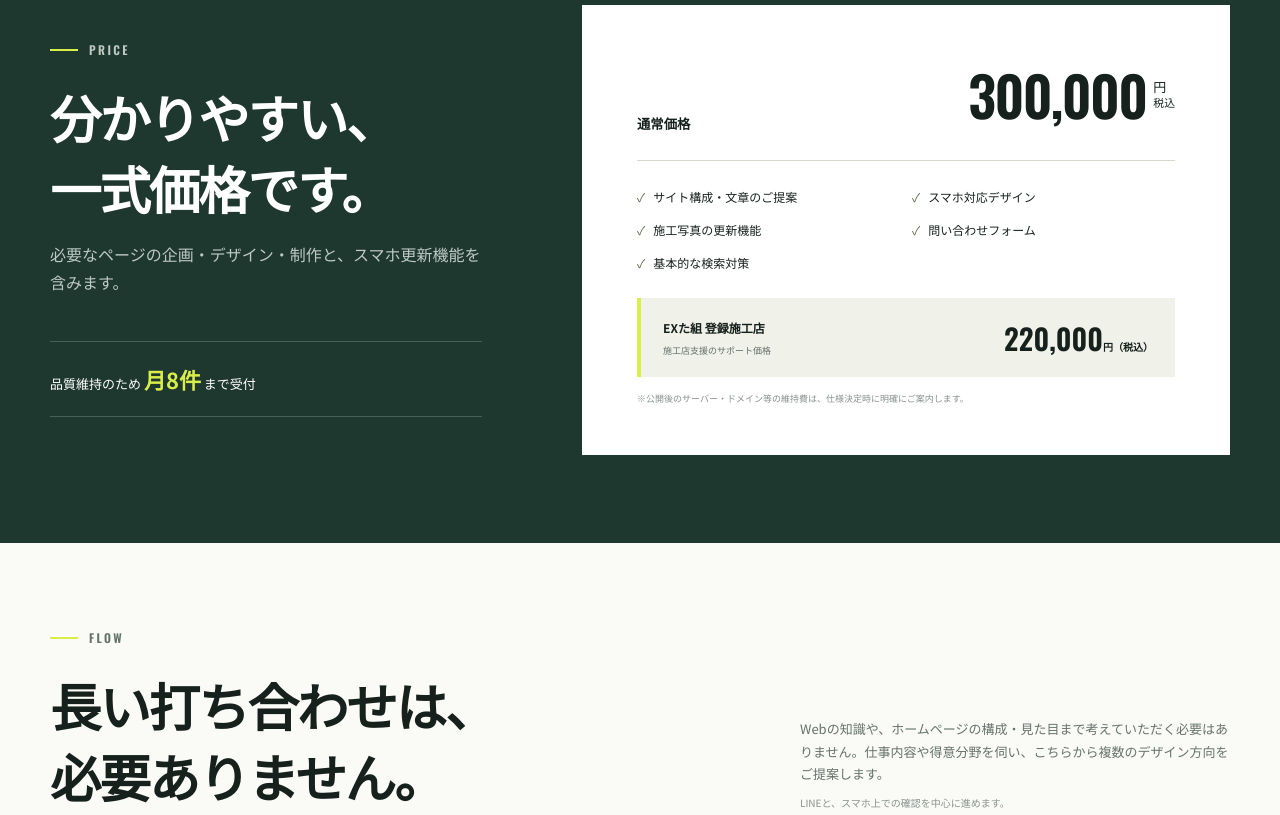
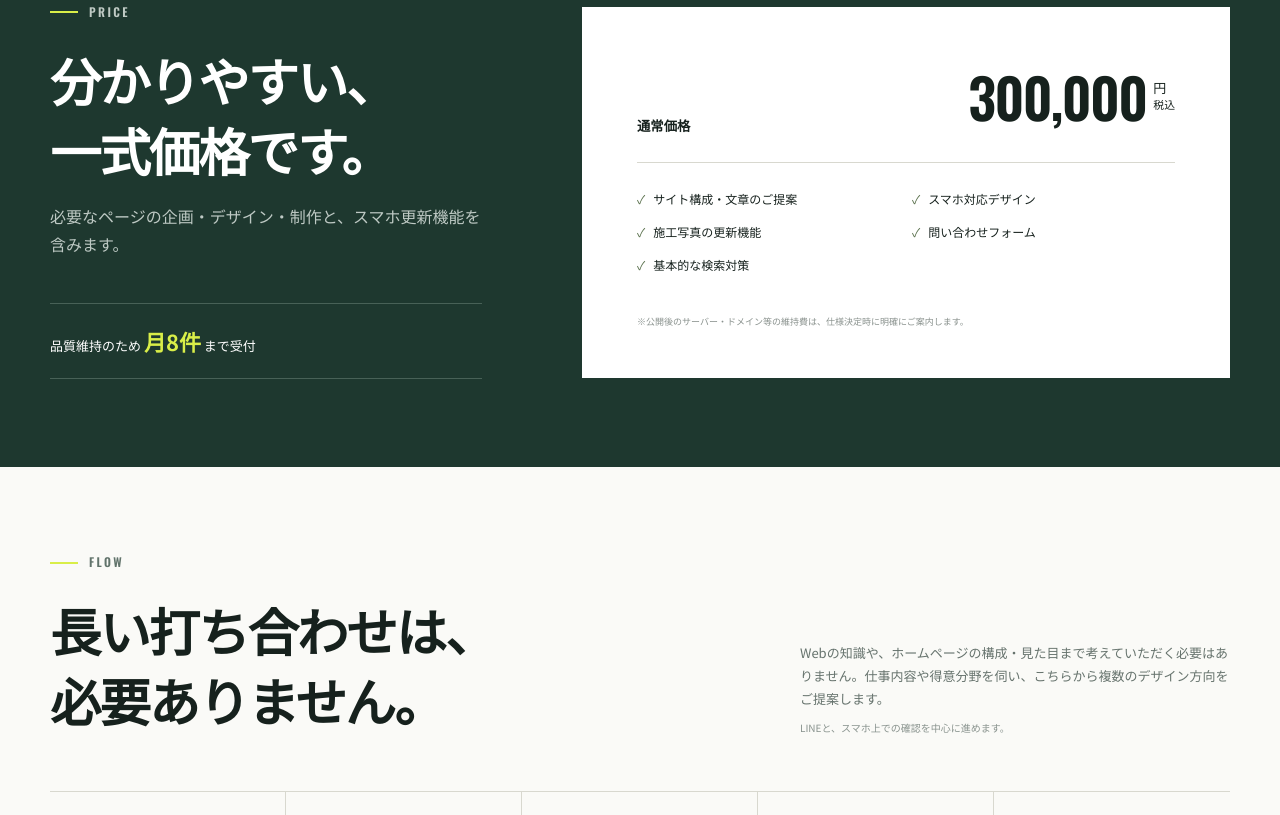
Before and after one commit to xinjiaantian83-prog/construction-web-terra, a website: page index.html in a window 1280 px wide. Shown: the part 3326-4141 px from the top of the page. Drawn offline with nearby package versions, Linux system fonts and the light colour scheme.

Commit message:
Remove contractor support price from main pricing card

```diff
--- a/index.html
+++ b/index.html
@@ -93,7 +93,7 @@
     <section class="price-section section" id="price">
       <div class="wrap price-wrap">
         <div class="price-intro"><div class="eyebrow light"><i></i>PRICE</div><h2>分かりやすい、<br>一式価格です。</h2><p>必要なページの企画・デザイン・制作と、スマホ更新機能を含みます。</p><div class="limit">品質維持のため <strong>月8件</strong> まで受付</div></div>
-        <div class="price-card"><div class="price-main"><small>通常価格</small><div><strong>300,000</strong><span>円<br><small>税込</small></span></div></div><ul><li>サイト構成・文章のご提案</li><li>スマホ対応デザイン</li><li>施工写真の更新機能</li><li>問い合わせフォーム</li><li>基本的な検索対策</li></ul><div class="support-price"><span>EXた組 登録施工店<br><small>施工店支援のサポート価格</small></span><b>220,000<small>円（税込）</small></b></div><p class="price-note">※公開後のサーバー・ドメイン等の維持費は、仕様決定時に明確にご案内します。</p></div>
+        <div class="price-card"><div class="price-main"><small>通常価格</small><div><strong>300,000</strong><span>円<br><small>税込</small></span></div></div><ul><li>サイト構成・文章のご提案</li><li>スマホ対応デザイン</li><li>施工写真の更新機能</li><li>問い合わせフォーム</li><li>基本的な検索対策</li></ul><p class="price-note">※公開後のサーバー・ドメイン等の維持費は、仕様決定時に明確にご案内します。</p></div>
       </div>
     </section>
 
```
